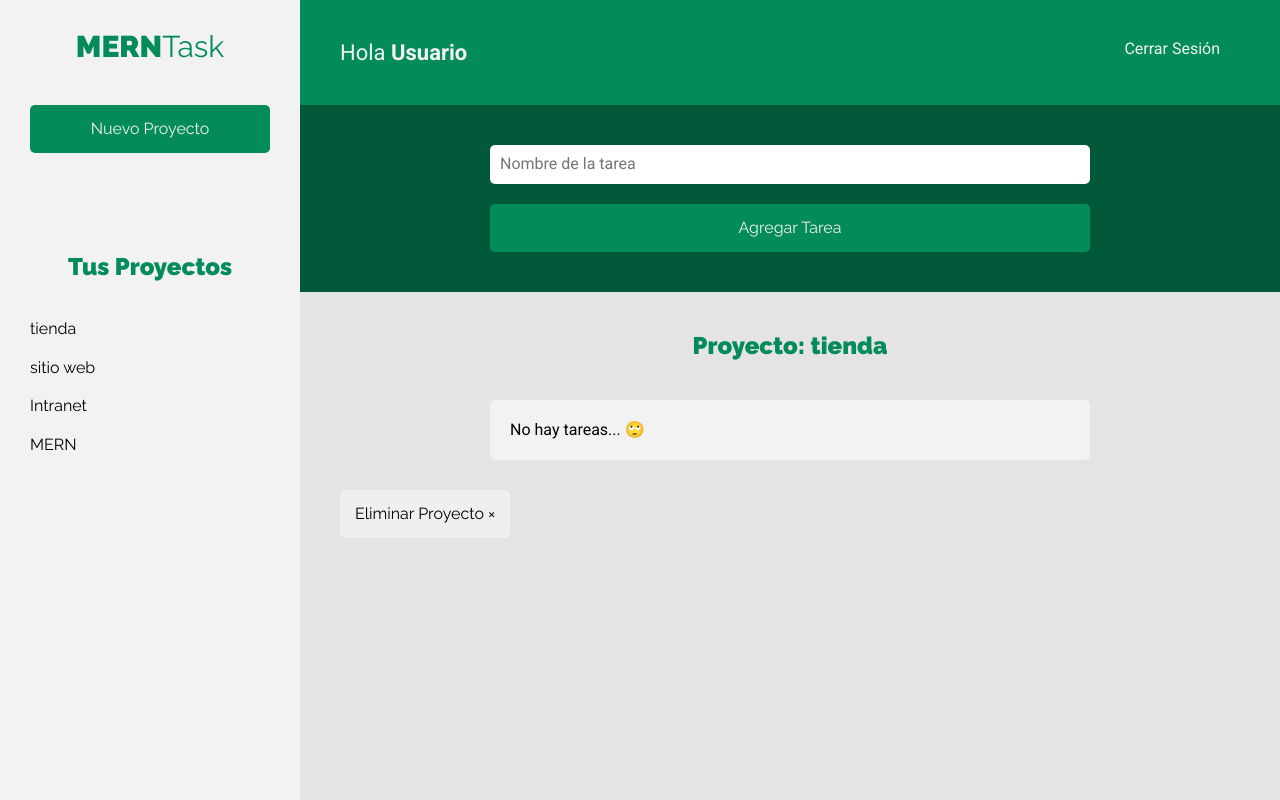
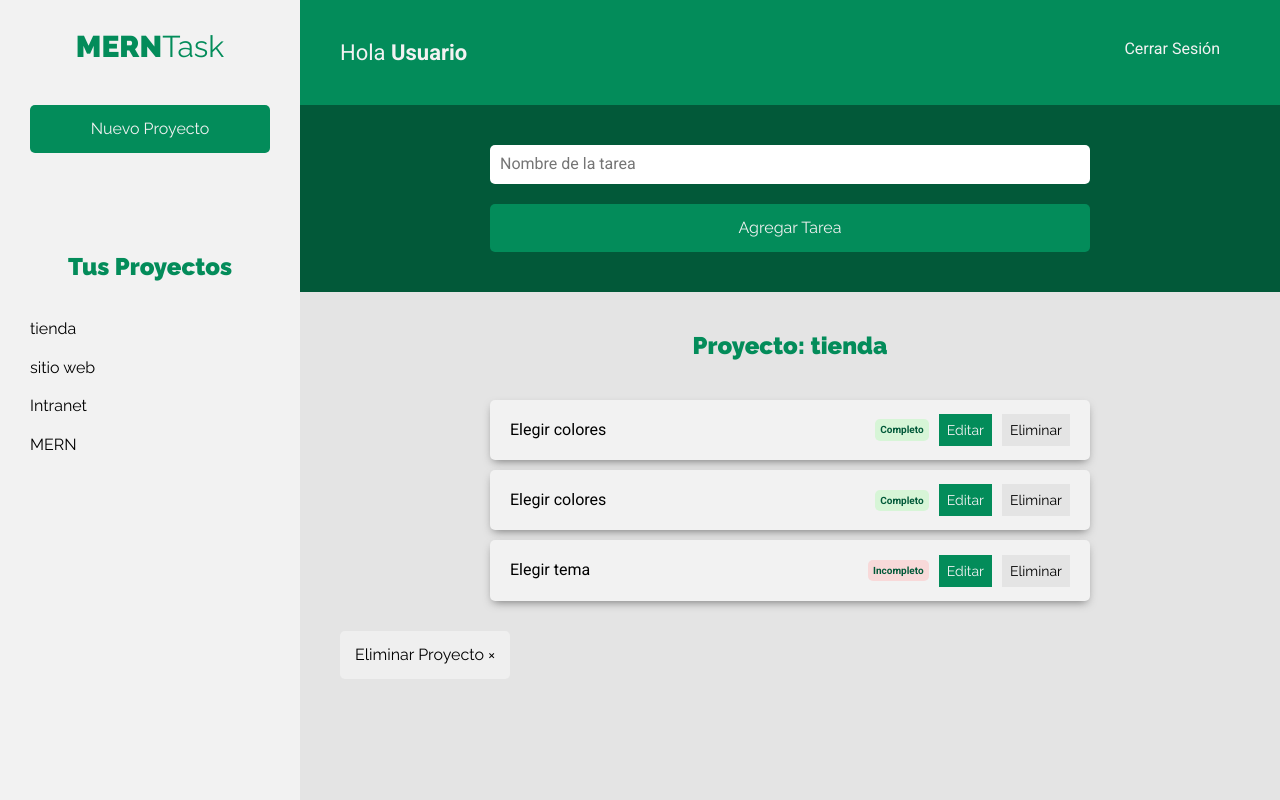
Before and after one commit to victormmorales/MERN, a React (Create React App) app: page /proyectos in a window 1280 px wide. Both pictures are taken after a click on the button "tienda". Built offline with nearby package versions, Linux system fonts and the light colour scheme.

Commit message:
agregar tarea al state

```diff
--- a/src/components/tareas/FormTarea.jsx
+++ b/src/components/tareas/FormTarea.jsx
@@ -1,5 +1,6 @@
-import React, { useContext } from 'react'
+import React, { useContext, useState } from 'react'
 import proyectoContext from '../../context/proyectos/proyectoContext'
+import tareaContext from '../../context/tareas/tareaContext';
 
 export default function FormTarea() {
 
@@ -7,21 +8,60 @@
     const proyectosContext = useContext(proyectoContext);
     const { proyecto } = proyectosContext;
 
+    //Obtener las funciones y state del context
+    const tareasContext = useContext(tareaContext);
+    const { agregarTarea } = tareasContext
+
+    //state form
+    const [ tarea, guardarTarea ] = useState({
+        nombre: ''
+    })
+
+    //Extraer nombre proyecto
+    const { nombre } = tarea;
+
     //Si no hya proyecto selecionado
     if(!proyecto) return null;
 
     //Extraer proyecto
     const [ proyectoActual ] = proyecto;
 
+    //Leer los valores del form
+    const handleChange = e => {
+        guardarTarea({
+            ...tarea,
+            [e.target.name] : e.target.value
+        })
+    }
+
+    const onSubmit = e => {
+        e.preventDefault();
+
+        //validar
+
+        //pasar validacion
+
+        //agregar nueva tarea
+        tarea.proyectoId = proyectoActual.id;
+        tarea.estado = false;
+        agregarTarea(tarea);
+
+        //reiniciar form
+    }
+
     return (
         <div className='formulario'>
-            <form>
+            <form
+                onSubmit={onSubmit}
+            >
                 <div className='contenedor-input'>
                     <input
                         type="text"
                         className="input-text"
                         placeholder='Nombre de la tarea'
                         name="nombre"
+                        value={nombre}
+                        onChange={handleChange}
                     />
                 </div>
 
--- a/src/components/tareas/ListadoTareas.jsx
+++ b/src/components/tareas/ListadoTareas.jsx
@@ -1,6 +1,7 @@
 import React, { useContext } from 'react'
 import Tarea from './Tarea';
 import proyectoContext from '../../context/proyectos/proyectoContext';
+import tareaContext from '../../context/tareas/tareaContext';
 
 export default function ListadoTareas() {
 
@@ -8,13 +9,15 @@
     const proyectosContext = useContext(proyectoContext);
     const { proyecto, eliminarProyecto } = proyectosContext;
 
+    //Obtener las tareas del proyecto
+    const tareasContext = useContext(tareaContext);
+    const { tareasproyecto } = tareasContext
+
     //Si no hya proyecto selecionado
     if(!proyecto) return <h2>Selecciona un Proyecto</h2>;
 
     //Extraer proyecto
     const [ proyectoActual ] = proyecto;
-
-    const tareasProyecto = [];
 
     const onClickEliminar = () => {
         eliminarProyecto(proyectoActual.id);
@@ -25,9 +28,9 @@
             <h2>Proyecto: {proyectoActual.nombre}</h2>
 
             <ul className='listado-tareas'>
-                { tareasProyecto.length === 0
+                { tareasproyecto.length === 0
                 ? ( <li className='tarea'><p>No hay tareas... 🙄</p></li>)
-                :  tareasProyecto.map(tarea => (
+                :  tareasproyecto.map(tarea => (
                     <Tarea tarea={tarea} />
                 ))
             }
--- a/src/context/tareas/tareaReducer.js
+++ b/src/context/tareas/tareaReducer.js
@@ -10,6 +10,16 @@
 
 export default (state, action) => {
     switch(action.type) {
+        case TAREAS_PROYECTO:
+            return{
+                ...state,
+                tareasproyecto: state.tareas.filter(tarea => tarea.proyectoId === action.payload )
+            }
+        case AGREGAR_TAREA:
+            return{
+                ...state,
+                tareas: [...state.tareas, action.payload]
+            }
 
         default:
             return state;
--- a/src/context/tareas/tareaState.js
+++ b/src/context/tareas/tareaState.js
@@ -28,6 +28,7 @@
             {nombre: 'Elegir tema', estado: false , proyectoId: 4},
             {nombre: 'plataforma de pago', estado: true, proyectoId: 3}
         ],
+        tareasproyecto: null
     }
 
     //crear dispatch y state
@@ -43,11 +44,21 @@
         })
     }
 
+    //Agregar tarea al proyecto seleccionado
+    const agregarTarea = tarea => {
+        dispatch({
+            type: AGREGAR_TAREA,
+            payload: tarea
+        })
+    }
+
     return (
         <TareaContext.Provider
         value={{
             tareas: state.tareas,
-            obtenerTareas
+            tareasproyecto: state.tareasproyecto,
+            obtenerTareas,
+            agregarTarea
         }}>
             {props.children}
         </TareaContext.Provider>
```
